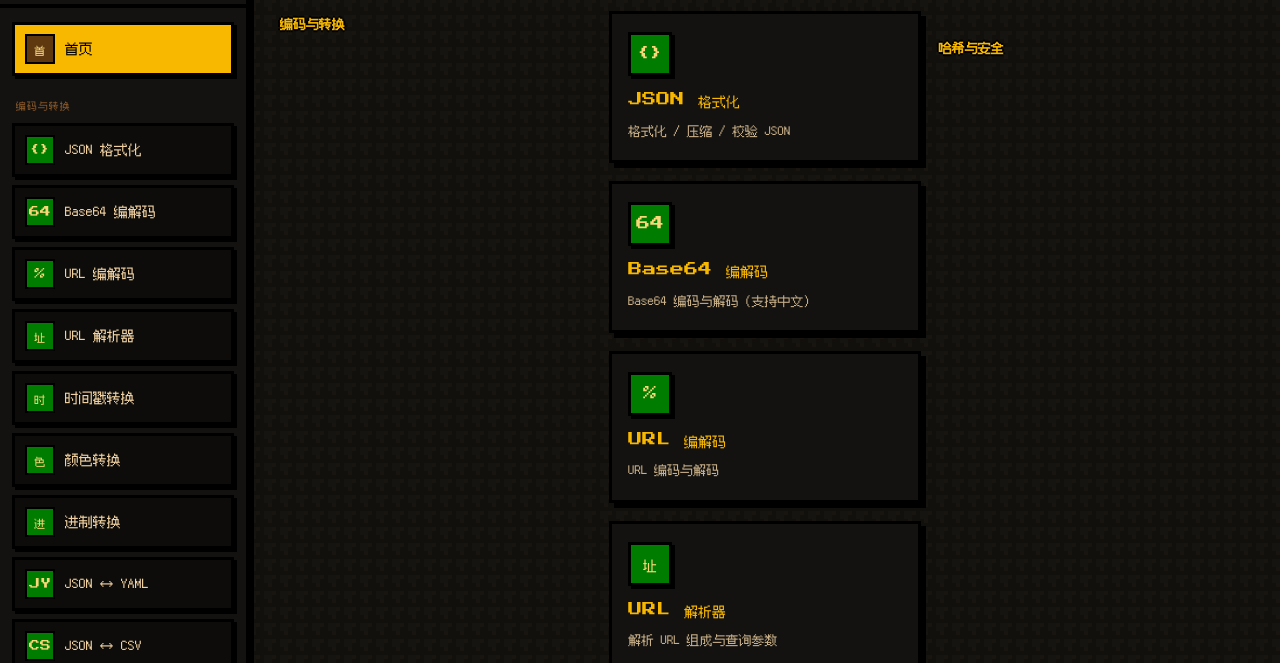
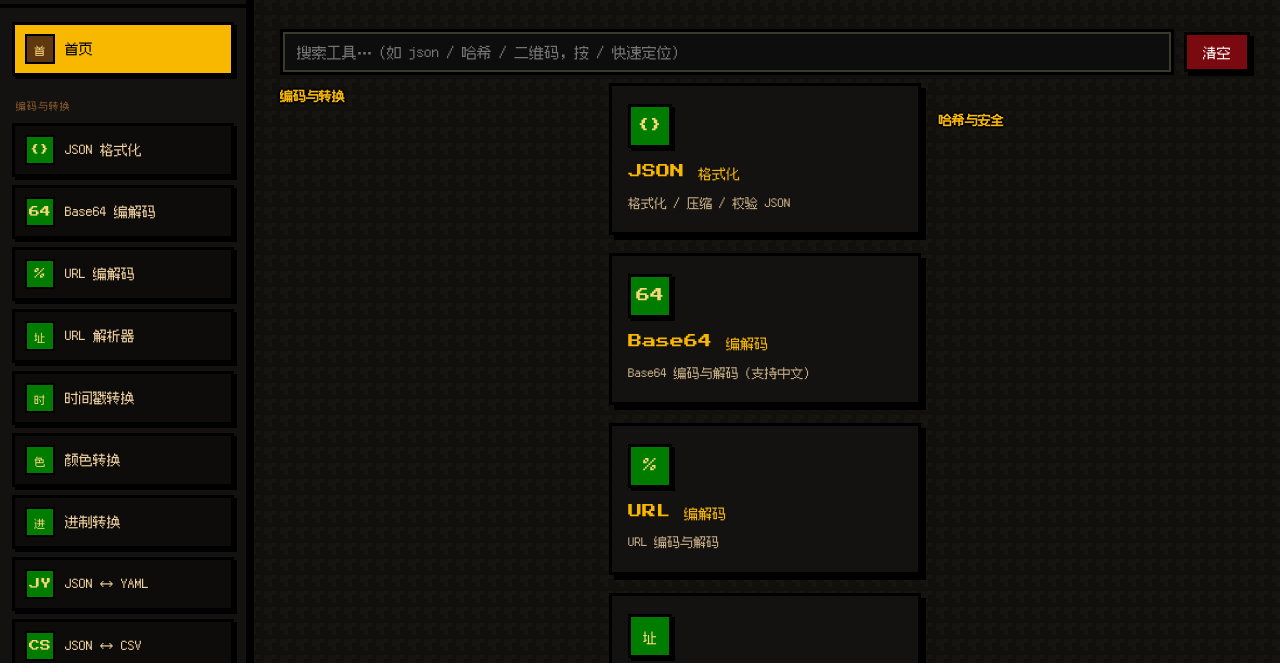
Before and after one commit to GanMino/tools-prototype, a plain HTML site: page index.html in a window 1280 px wide. Shown: the part 137-800 px from the top of the page. Drawn offline with nearby package versions, Linux system fonts and the light colour scheme.

Commit message:
feat: 首页搜索框（实时过滤 + / 快捷键）

```diff
--- a/index.html
+++ b/index.html
@@ -346,6 +346,9 @@ select.btn{appearance:none;-webkit-appearance:none}
 .md-preview a{color:var(--blue-light)}
 .md-preview ul,.md-preview ol{padding-left:20px}
 .img-preview{display:none;max-width:100%;max-height:320px;border:3px solid #000;box-shadow:3px 3px 0 0 #000;image-rendering:pixelated;margin:0 auto}
+
+.search-box{display:flex;gap:10px;margin:18px 0 8px;align-items:center}
+.search-box .search-input{flex:1;padding:12px 14px;font-size:15px}
 
 /* ============ 消息框 ============ */
 .msg-box{
@@ -433,6 +436,10 @@ select.btn{appearance:none;-webkit-appearance:none}
             欢迎来到 8-BIT 工具集。这里收集了开发者常用的免费在线工具，数据全程在本地浏览器处理，不会上传服务器。
             <span class="cursor"></span>
           </div>
+        </div>
+        <div class="search-box">
+          <input class="io-input search-input" id="home-search" placeholder="搜索工具…（如 json / 哈希 / 二维码，按 / 快速定位）" oninput="filterTools(this.value)">
+          <button class="btn btn--red" onclick="clearSearch()">清空</button>
         </div>
         <div class="grid" id="home-grid">
           <a class="card" onclick="showView('json')">
@@ -1883,7 +1890,7 @@ function renderMenu(){
     TOOLS.forEach(function(t){
       if(t.cat!==cat) return;
       navH += '<a class="nav-item" data-tool="'+t.id+'"><span class="ico">'+t.icon+'</span>'+t.name+'</a>';
-      gridH += '<a class="card" data-tool="'+t.id+'"><div class="c-ico">'+t.icon+'</div><div class="c-name">'+t.name+'</div><div class="c-desc">'+t.desc+'</div></a>';
+      gridH += '<a class="card" data-tool="'+t.id+'" data-search="'+(t.name+' '+t.desc+' '+t.cat).toLowerCase()+'"><div class="c-ico">'+t.icon+'</div><div class="c-name">'+t.name+'</div><div class="c-desc">'+t.desc+'</div></a>';
     });
     gridH += '</div>';
   });
@@ -2446,6 +2453,40 @@ function qrDecodeClear(){
   msg('ok','已清空');
 }
 
+/* ---- 首页搜索 ---- */
+function filterTools(q){
+  q=(q||'').trim().toLowerCase();
+  var titles=document.querySelectorAll('#home-grid .cat-title');
+  for(var i=0;i<titles.length;i++){
+    var title=titles[i];
+    var grid=title.nextElementSibling;
+    if(!grid) continue;
+    var cards=grid.querySelectorAll('.card');
+    var anyVisible=false;
+    for(var j=0;j<cards.length;j++){
+      var s=cards[j].getAttribute('data-search')||'';
+      var match = q==='' || s.indexOf(q)>=0;
+      cards[j].style.display = match ? '' : 'none';
+      if(match) anyVisible=true;
+    }
+    title.style.display = anyVisible ? '' : 'none';
+    grid.style.display = anyVisible ? '' : 'none';
+  }
+}
+function clearSearch(){
+  var s=document.getElementById('home-search');
+  if(s) s.value='';
+  filterTools('');
+}
+document.addEventListener('keydown', function(e){
+  if(e.key==='/' && document.activeElement && !/INPUT|TEXTAREA|SELECT/.test(document.activeElement.tagName)){
+    e.preventDefault();
+    showView('home');
+    var s=document.getElementById('home-search');
+    if(s) setTimeout(function(){ s.focus(); }, 0);
+  }
+});
+
 /* ---- hash 路由 ---- */
 function initHash(){
   var h=location.hash.replace('#','');
```
